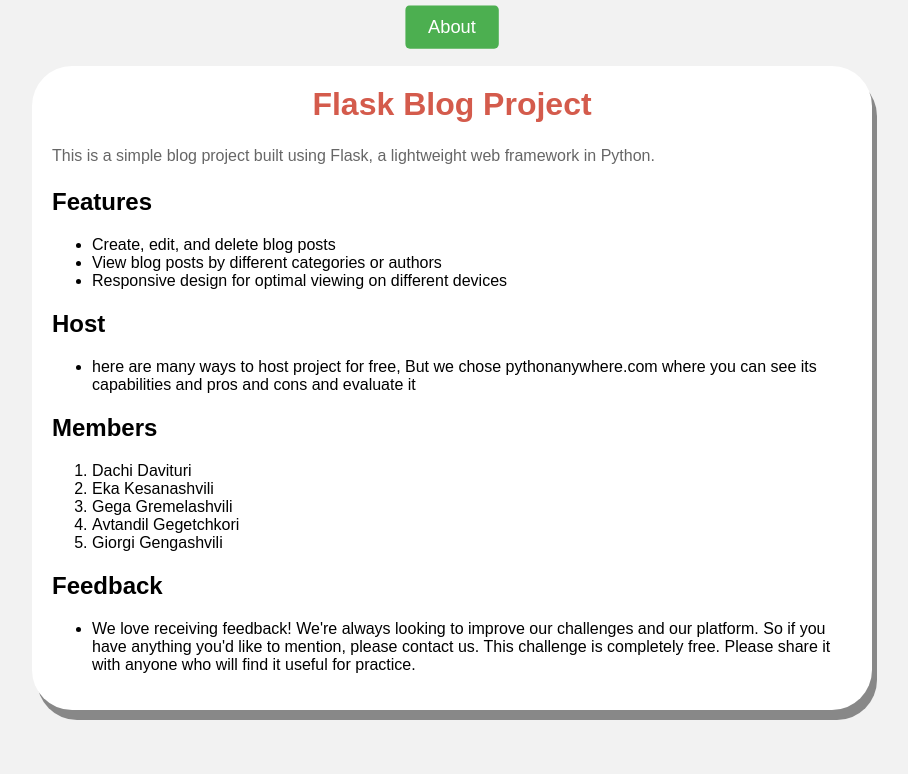
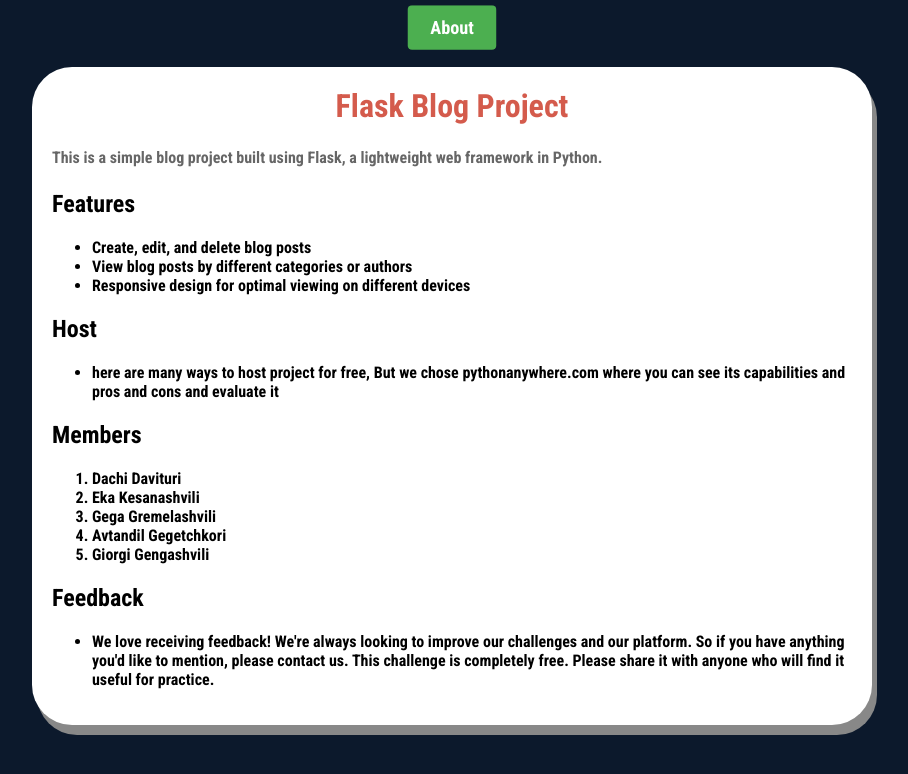
Before and after one commit to dachidavituri/News-Blog, a Flask app: page /about in a window 1280 px wide. Shown: the top 774 px of the page, without its empty margins (188-1096 px from the left). Run offline with Flask 3, Linux system fonts and the light colour scheme.

Commit message:
update about html

```diff
--- a/templates/about.html
+++ b/templates/about.html
@@ -2,10 +2,14 @@
 <html>
 <head>
   <title>ABOUT US</title>
+  <meta charset="UTF-8">
+  <meta name="viewport" content="width=device-width, initial-scale=1.0">
+
   <style>
+    @import url('https://fonts.googleapis.com/css2?family=Outfit:wght@500;700&family=Roboto+Condensed:wght@700&display=swap');
     body {
-      font-family: Arial, sans-serif;
-      background-color: #f2f2f2;
+      font-family: 'Roboto Condensed', sans-serif;
+      background-color: #0c192c;
       display: flex;
       justify-content: center;
       align-items: center;
```
